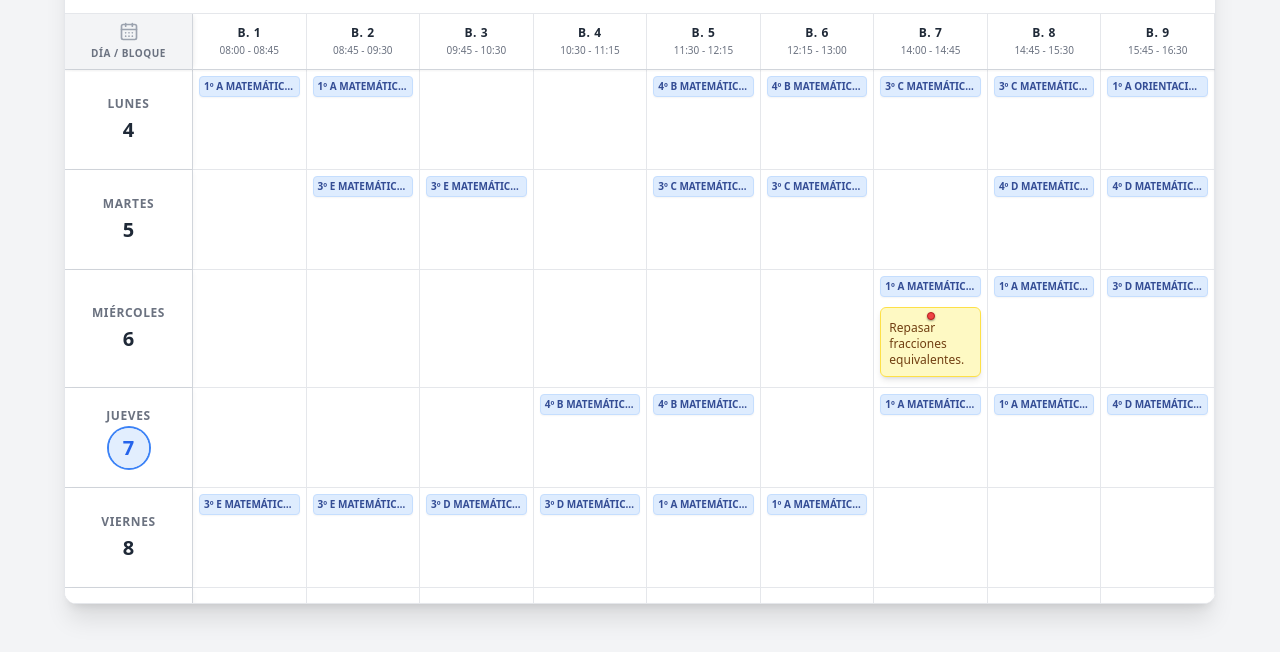
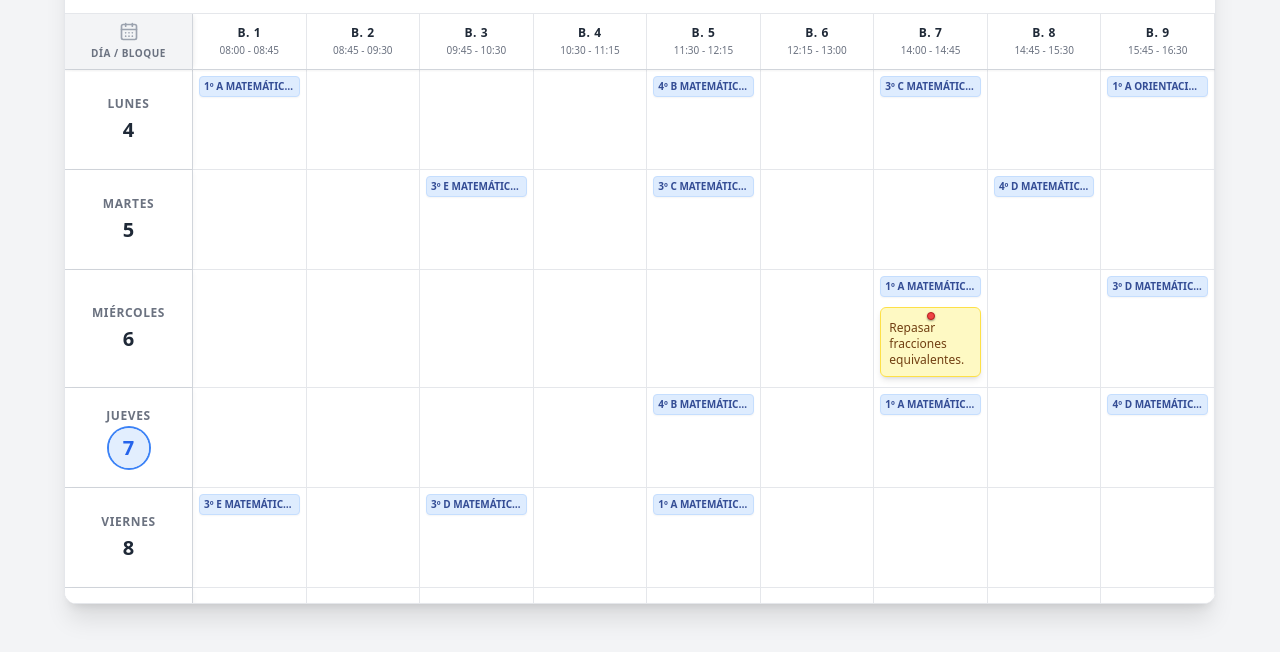
Before and after one commit to diegoroman666/agenda-school, a plain HTML site: page index.html in a window 1280 px wide. Shown: the part 148-800 px from the top of the page. Drawn offline with nearby package versions, Linux system fonts and the light colour scheme.

Commit message:
update: horario base primer semestre 2026 (vigente hasta fines de julio)
Cada clase ocupa un solo bloque de 45 min segun el horario actual.

Co-Authored-By: Claude Opus 4.7 <noreply@anthropic.com>

```diff
--- a/index.html
+++ b/index.html
@@ -210,12 +210,13 @@
         ];
 
         // HORARIO MATRIZ PREDETERMINADO (1 = Lunes, 2 = Martes, etc.)
+        // Vigente: primer semestre 2026 (hasta fines de julio). Segundo semestre se reemplaza.
         const BASE_SCHEDULE = {
-            1: { c1: '1º A MATEMÁTICAS', c2: '1º A MATEMÁTICAS', c5: '4º B MATEMÁTICAS', c6: '4º B MATEMÁTICAS', c7: '3º C MATEMÁTICAS', c8: '3º C MATEMÁTICAS', c9: '1º A ORIENTACIÓN' },
-            2: { c2: '3º E MATEMÁTICAS', c3: '3º E MATEMÁTICAS', c5: '3º C MATEMÁTICAS', c6: '3º C MATEMÁTICAS', c8: '4º D MATEMÁTICAS', c9: '4º D MATEMÁTICAS' },
-            3: { c7: '1º A MATEMÁTICAS', c8: '1º A MATEMÁTICAS', c9: '3º D MATEMÁTICAS' },
-            4: { c4: '4º B MATEMÁTICAS', c5: '4º B MATEMÁTICAS', c7: '1º A MATEMÁTICAS', c8: '1º A MATEMÁTICAS', c9: '4º D MATEMÁTICAS' },
-            5: { c1: '3º E MATEMÁTICAS', c2: '3º E MATEMÁTICAS', c3: '3º D MATEMÁTICAS', c4: '3º D MATEMÁTICAS', c5: '1º A MATEMÁTICAS', c6: '1º A MATEMÁTICAS' }
+            1: { c1: '1º A MATEMÁTICAS', c5: '4º B MATEMÁTICAS', c7: '3º C MATEMÁTICAS', c9: '1º A ORIENTACIÓN' },
+            2: { c3: '3º E MATEMÁTICAS', c5: '3º C MATEMÁTICAS', c8: '4º D MATEMÁTICAS' },
+            3: { c7: '1º A MATEMÁTICAS', c9: '3º D MATEMÁTICAS' },
+            4: { c5: '4º B MATEMÁTICAS', c7: '1º A MATEMÁTICAS', c9: '4º D MATEMÁTICAS' },
+            5: { c1: '3º E MATEMÁTICAS', c3: '3º D MATEMÁTICAS', c5: '1º A MATEMÁTICAS' }
         };
 
         // --- ESTADO GLOBAL Y APP ---
```
